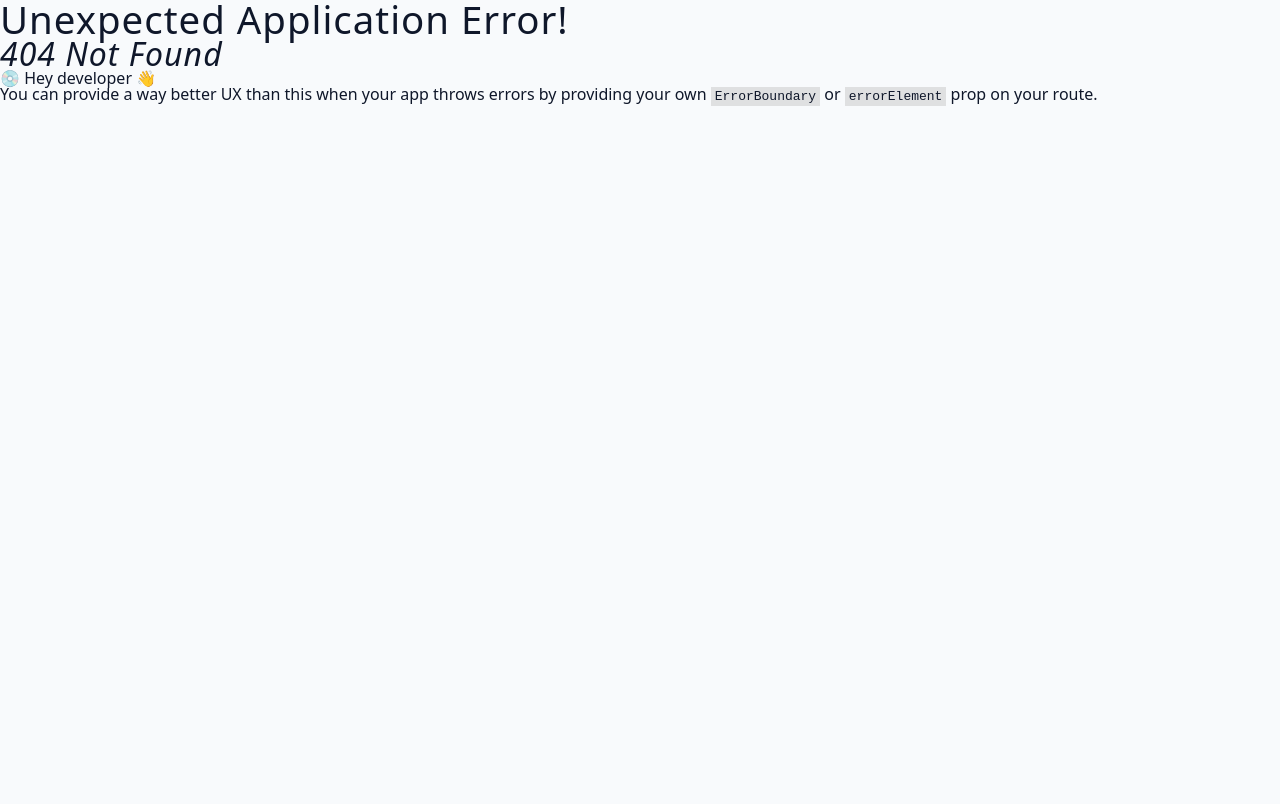
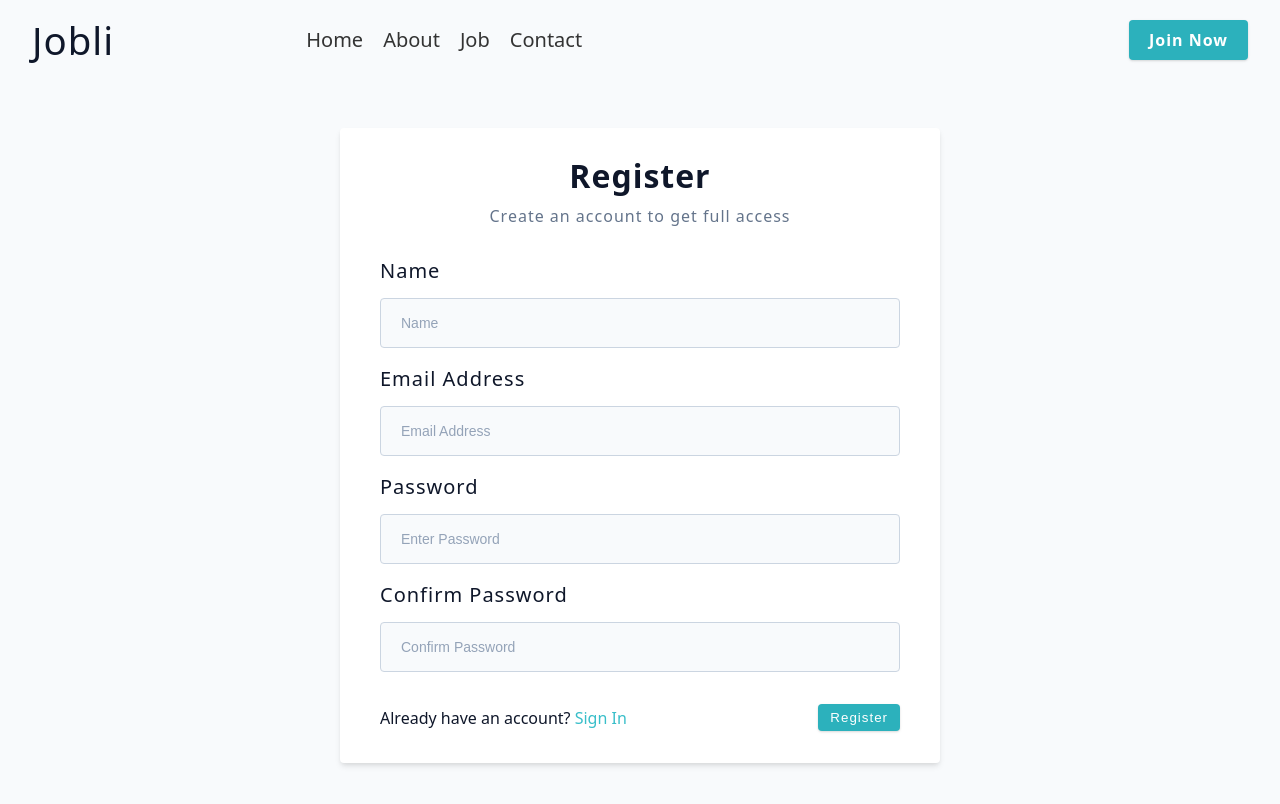
Before and after one commit to Jon-Felipe/jobli, a React (Vite) app in the folder client/: page /register in a window 1280 px wide. Before the commit this address had no page. Shown: the top 804 px of the page. Built offline with nearby package versions, Linux system fonts and the light colour scheme.

Commit message:
register page styling inputs and complete

```diff
--- a/client/src/App.tsx
+++ b/client/src/App.tsx
@@ -4,6 +4,7 @@ import { createBrowserRouter, RouterProvider } from 'react-router-dom';
 import MainLayout from './pages/MainLayout';
 import Home from './pages/Home';
 import Login from './pages/Login';
+import Register from './pages/Register';
 
 const router = createBrowserRouter([
   {
@@ -13,6 +14,10 @@ const router = createBrowserRouter([
       {
         path: '/login',
         element: <Login />,
+      },
+      {
+        path: '/register',
+        element: <Register />,
       },
       {
         index: true,
--- a/client/src/pages/Register.tsx
+++ b/client/src/pages/Register.tsx
@@ -1,9 +1,103 @@
-import React from 'react';
+import styled from 'styled-components';
+import { Link } from 'react-router-dom';
 
-type Props = {};
-
-const Register = (props: Props) => {
-  return <div>Register</div>;
+const Register = () => {
+  return (
+    <Wrapper>
+      <h3 className='register__title'>Register</h3>
+      <p className='register__subtext'>Create an account to get full access</p>
+      <form>
+        <div className='form-row'>
+          <label htmlFor='name' className='form-label'>
+            Name
+          </label>
+          <input
+            type='text'
+            name='name'
+            id='name'
+            placeholder='Name'
+            className='form-input'
+          />
+        </div>
+        <div className='form-row'>
+          <label htmlFor='email' className='form-label'>
+            Email Address
+          </label>
+          <input
+            type='email'
+            name='email'
+            id='email'
+            placeholder='Email Address'
+            className='form-input'
+          />
+        </div>
+        <div className='form-row'>
+          <label htmlFor='password' className='form-label'>
+            Password
+          </label>
+          <input
+            type='password'
+            name='password'
+            id='password'
+            placeholder='Enter Password'
+            className='form-input'
+          />
+        </div>
+        <div className='form-row'>
+          <label htmlFor='confirmPassword' className='form-label'>
+            Confirm Password
+          </label>
+          <input
+            type='password'
+            name='confirmPassword'
+            id='confirmPassword'
+            placeholder='Confirm Password'
+            className='form-input'
+          />
+        </div>
+        <div className='register__actions'>
+          <p>
+            Already have an account?{' '}
+            <Link to='/login' className='register__signin'>
+              Sign In
+            </Link>
+          </p>
+          <button className='btn'>Register</button>
+        </div>
+      </form>
+    </Wrapper>
+  );
 };
 
 export default Register;
+
+const Wrapper = styled.div`
+  width: 80vw;
+  max-width: var(--fixed-width);
+  background: var(--background-secondary-color);
+  border-radius: var(--border-radius);
+  box-shadow: var(--shadow-2);
+  padding: 2rem 2.5rem;
+  margin: 3rem auto;
+  .register__title {
+    text-align: center;
+    font-size: 2rem;
+    font-weight: 600;
+    margin-bottom: 1rem;
+  }
+  .register__subtext {
+    text-align: center;
+    letter-spacing: var(--letter-spacing);
+    color: var(--grey-500);
+    margin-bottom: 2rem;
+  }
+  .register__actions {
+    display: flex;
+    align-items: center;
+    justify-content: space-between;
+    margin-top: 2rem;
+  }
+  .register__signin {
+    color: var(--primary-400);
+  }
+`;
```
